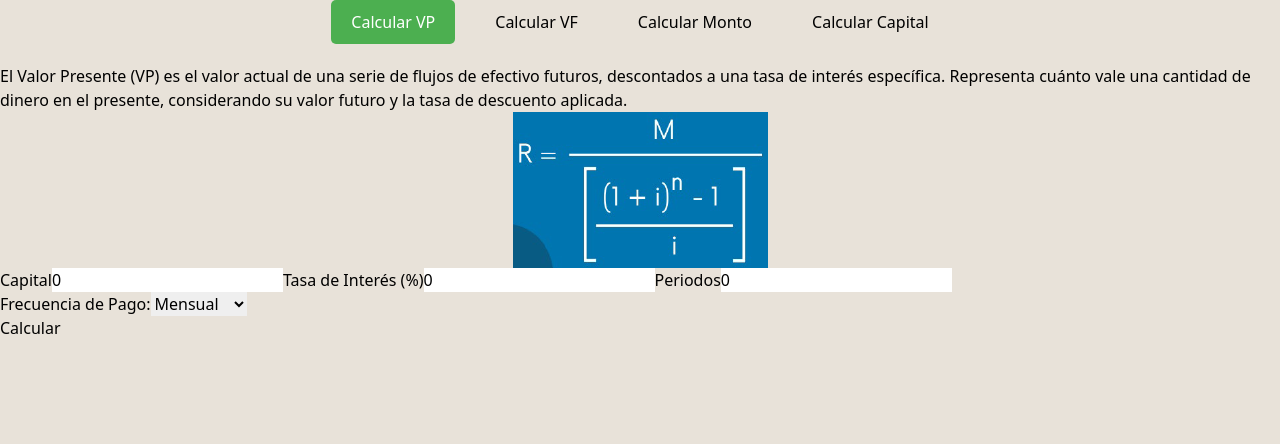
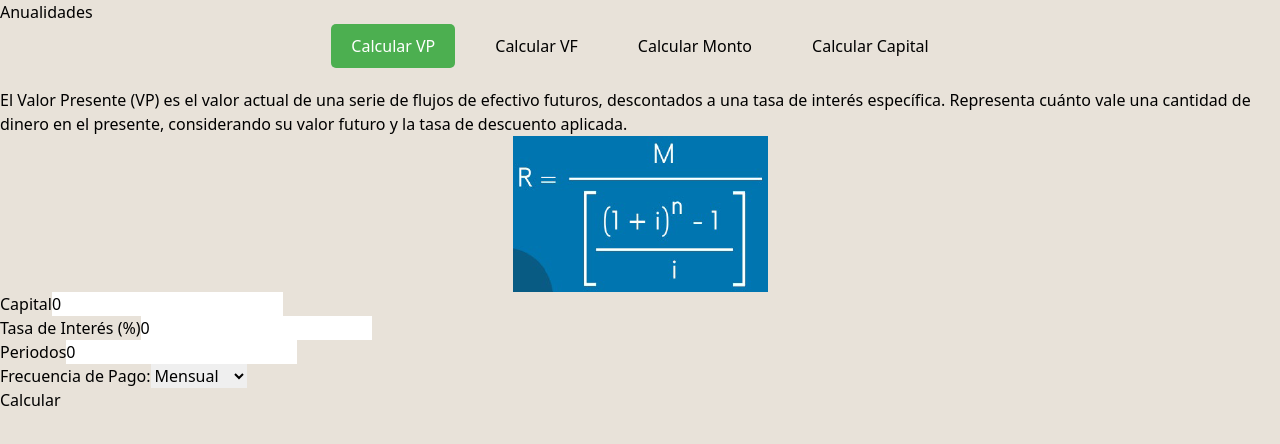
Before and after one commit to bjxuss/JBJ-Economic, a React (Vite) app: page /an in a window 1280 px wide. Shown: the top 444 px of the page. Built offline with nearby package versions, Linux system fonts and the light colour scheme.

Commit message:
Modificacndo estilos y funcionalidad de el form de Interes simple

```diff
--- /dev/null
+++ b/src/components/01_Interes-Simple/Formulas.ts
@@ -0,0 +1,75 @@
+import { calcularEquivalenciaTiempo } from "./FechasParser";
+
+export function Interes_Simple(capital: number, tasa_interes: number, tiempo: number) {
+
+    const tasa_interes_porcental: number = tasa_interes / 100
+    console.log(tasa_interes_porcental);
+
+    const interesSimple = capital * tasa_interes_porcental * tiempo
+
+    return interesSimple
+
+}
+
+export function Capital(interes: number, tasa_interes: number, tiempo: number) {
+    const tasa_interes_porcental: number = tasa_interes / 100
+
+    const capital = interes / (tasa_interes_porcental * tiempo)
+
+    return capital
+}
+
+export function tiempo(interes: number, capital: number, tasa_interes: number) {
+    const tasa_interes_porcental: number = tasa_interes / 100
+
+    const tiempo = interes / (tasa_interes_porcental * capital)
+
+    const tiempo_especifico = calcularEquivalenciaTiempo(tiempo)
+
+    return tiempo_especifico
+
+}
+
+export function valor_Futuro(tasa_interes: number, capital: number, tiempo: number) {
+
+    const interesP = tasa_interes / 100
+
+    const valorFuturo = capital * (1 + (interesP * tiempo))
+
+    // Redondea a dos cifras decimales
+    const redondeado = Math.round(valorFuturo * 100) / 100;
+
+    return redondeado
+
+}
+
+export function valor_presente(tasa_interes: number,interes: number,tiempo: number) {
+
+    const interesP = tasa_interes / 100
+
+    const valorPresente = (interes) / ( 1 + (interesP * tiempo))
+
+    return valorPresente
+
+}
+
+export function tasa_interes(interes:number, capital:number, tiempo: number) {
+
+    const tasaInteres = (interes) / (capital * tiempo)
+
+    const tasa_interes_porcental = tasaInteres * 100
+
+
+    const redondeado = Math.round(tasa_interes_porcental * 100) / 100;
+
+    return redondeado
+
+}
+
+export function interes(monto: number, capital: number) {
+
+    const diff = monto - capital
+
+    return diff
+
+}
--- a/src/components/03_Anualidad/Form-A.tsx
+++ b/src/components/03_Anualidad/Form-A.tsx
@@ -130,7 +130,7 @@ const AnualidadesForm = () => {
     };
 
     return (
-        <section className="bg-slate-200 rounded-[16px] text-center grid place-content-center max-w-[1000px] w-full aspect-auto mx-[0_auto] px-[0_32px]">
+        <>
             <div className="button-group">
                 <button className={tipoCalculo === TipoCalculo.ValorPresente ? "active" : ""} onClick={() => setTipoCalculo(TipoCalculo.ValorPresente)}>Calcular VP </button>
                 <button className={tipoCalculo === TipoCalculo.ValorFuturo ? "active" : ""} onClick={() => setTipoCalculo(TipoCalculo.ValorFuturo)}>Calcular VF </button>
@@ -140,20 +140,23 @@ const AnualidadesForm = () => {
             <div className="description">
                 {getDescripcion(tipoCalculo)}
             </div>
-            <form onSubmit={onSubmit}>
-                <InputControl labelName="Capital" inputName="capital" handleInputChange={handleInputChange} value={state.capital} type={""} />
-                <InputControl labelName="Tasa de Interés (%)" inputName="interes" handleInputChange={handleInputChange} value={state.interes} type={""} />
-                <InputControl labelName="Periodos" inputName="tiempo" handleInputChange={handleInputChange} value={state.tiempo} type={""} />
+            <form onSubmit={onSubmit} className="flex flex-col gap-2 border-[#967460]  [&>input]:rounded-md [&>input]:p-2
+            [&>div]:flex [&>div]:justify-between [&>div]:item-center [&>div]:gap-4
+            [&>div>input]:rounded-md [&>div>input]:p-2 " >
+                <InputControl labelName="Capital" inputName="capital" handleInputChange={handleInputChange} value={state.capital} type={""} className="rounded-md p-2" />
+                <InputControl labelName="Tasa de Interés (%)" inputName="interes" handleInputChange={handleInputChange} value={state.interes} type={""}  className="rounded-md p-2"/>
+                <InputControl labelName="Periodos" inputName="tiempo" handleInputChange={handleInputChange} value={state.tiempo} type={""}  className="rounded-md p-2"/>
                 <div>
                     <label htmlFor="frecuenciaPago">Frecuencia de Pago:</label>
-                    <select name="frecuenciaPago" onChange={handleInputChange} value={state.frecuenciaPago}>
+                    <select name="frecuenciaPago" onChange={handleInputChange} value={state.frecuenciaPago} className="w-22 h-10 rounded-md p-1">
                         <option value={FrecuenciaPago.Mensual}>Mensual</option>
                         <option value={FrecuenciaPago.Trimestral}>Trimestral</option>
                         <option value={FrecuenciaPago.Semestral}>Semestral</option>
                         <option value={FrecuenciaPago.Anual}>Anual</option>
                     </select>
                 </div>
-                <button type="submit" className="bg-green-500 rounded-lg">Calcular</button>
+                <button type="submit" className="bg-orange-500 p-5 rounded-md cursor-pointer text-slate-100 font-semibold text-2xl
+                hover:scale-105 duration-150">Calcular</button>
                 {error && <p className="text-red-500">{error}</p>}
                 {tipoCalculo === TipoCalculo.ValorPresente && resultVa !== null && (
                     <h1 className="text-black">Valor Actual de las Anualidades: <span>{truncateDecimal(resultVa)}</span></h1>
@@ -168,7 +171,7 @@ const AnualidadesForm = () => {
                     <h1 className="text-black">Capital Inicial: <span>{truncateDecimal(resultCapital)}</span></h1>
                 )}
             </form>
-        </section>
+        </>
     );
 };
 
--- a/src/components/Global/InputControl.tsx
+++ b/src/components/Global/InputControl.tsx
@@ -7,22 +7,24 @@ interface Props {
     value?: number | string,
     type: string
     handleInputChange: (event: ChangeEvent<HTMLInputElement>) => void,
-    disabled?: boolean
+    className: string,
+    disabled?: boolean,
+    style?: string ,
 
 }
 
 
 const InputControl: React.FC<Props> = (props) => {
     return (
-        <>
+        <div>
 
-            <label htmlFor="" className="text-stone-900">{props.labelName}</label>
+            <label htmlFor="" className={`text-stone-900 ${props.style}`} >{props.labelName}</label>
                 <input type={props.type} name={props.inputName} id=""
-                    className="bg-slate-200 text-stone-900 px-3 py-2 rounded-lg block mb-2 w-full"
+                    className={props.className}
                     onChange={e => props.handleInputChange(e)}
                     value={props.value}
                     disabled={props.disabled}    />
-        </>
+        </div>
     )
 }
 
--- a/src/pages/Anualidad.tsx
+++ b/src/pages/Anualidad.tsx
@@ -4,8 +4,13 @@ import CardsForm from "../components/Global/CardsForm"
 
 const Anualidades = () => {
   return (
+    <>
+      <div className="flex justify-center items-center text-7xl text-black font-medium pt-10 border-[#967460] ">
+        Anualidades
+      </div>
+      <CardsForm Component={AnualidadesdesForm} />
+    </>
 
-    <CardsForm Component={AnualidadesdesForm} />
   )
 }
 export default Anualidades
--- a/src/pages/InteresCompuesto/Form.tsx
+++ b/src/pages/InteresCompuesto/Form.tsx
@@ -188,7 +188,7 @@ export default function Form() {
     <form
       className="flex flex-col gap-2 [&>input]:rounded-md [&>input]:p-2
       [&>div]:flex [&>div]:justify-between [&>div]:item-center [&>div]:gap-4
-      [&>div>input]:rounded-md [&>div>input]:p-2"
+      [&>div>input]:rounded-md [&>div>input]:p-2 border-l-lime-400"
       onSubmit={calculateResult}
     >
       <div>
--- a/src/pages/Interes_Simple.tsx
+++ b/src/pages/Interes_Simple.tsx
@@ -5,7 +5,13 @@ import CardsForm from "../components/Global/CardsForm"
 const Interes_Simple = () => {
   return (
 
-    <CardsForm Component={Form} />
+    <>
+      <div className="flex justify-center items-center text-7xl text-black font-medium pt-10 border-[#967460] ">
+        Interes Simple
+      </div>
+      <CardsForm Component={Form} />
+    </>
+
   )
 }
 export default Interes_Simple
```
Also changed, not shown: src/components/01_Interes-Simple/Valor_Futuro.tsx (deleted, +0 -11 lines).
